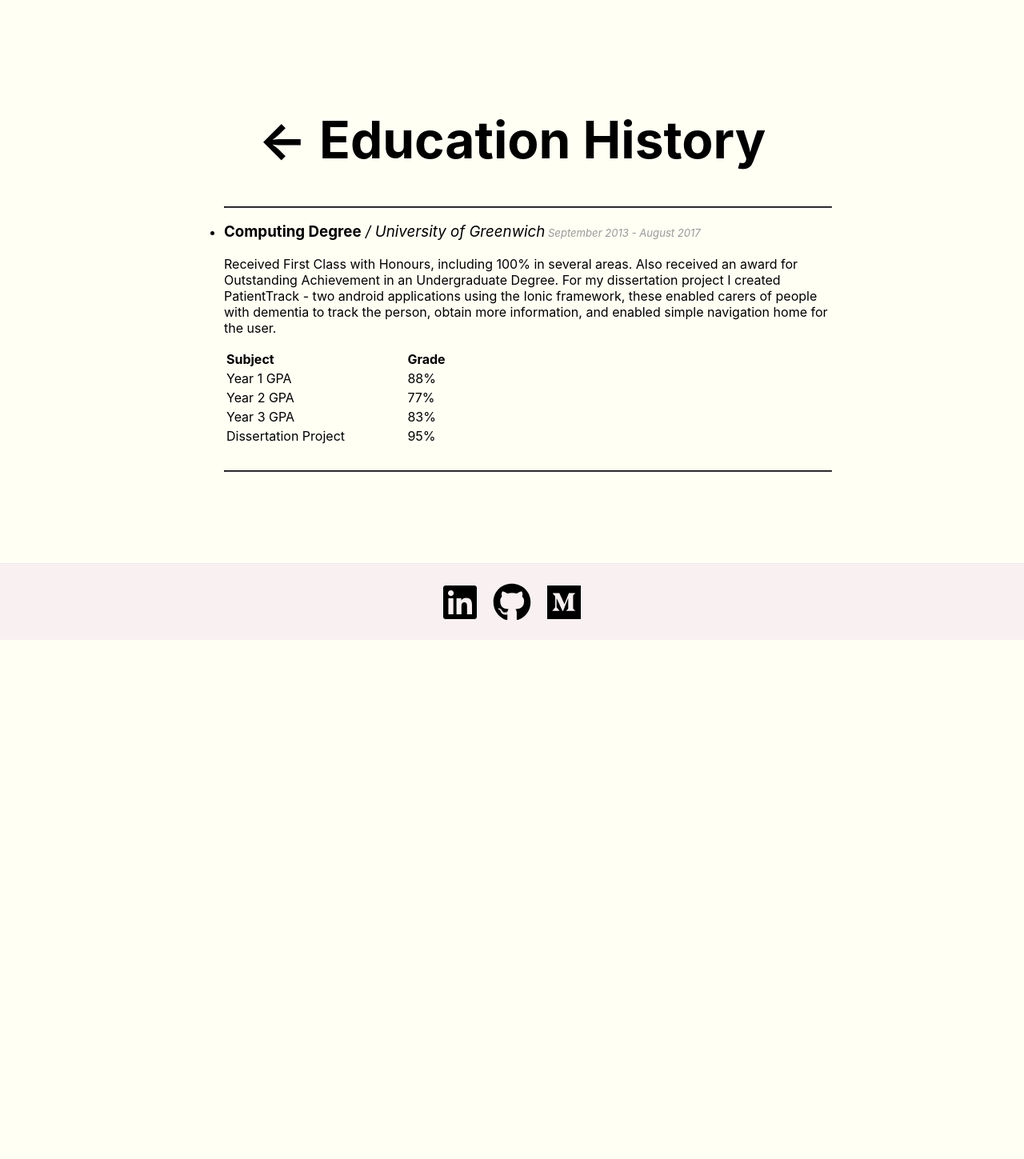
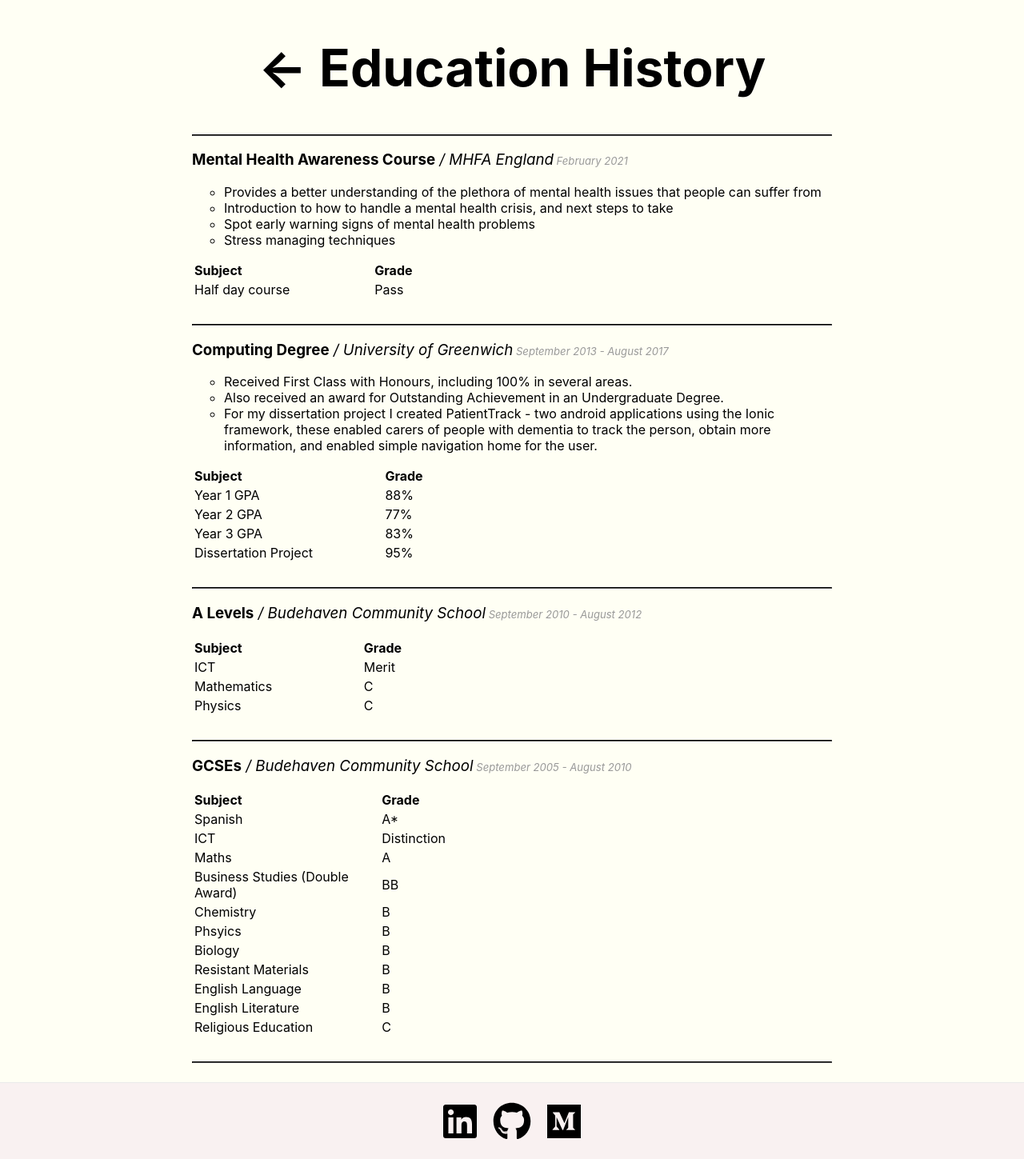
Before and after one commit to JoeScho/website, a Next.js app: page /education in a window 1280 px wide. Shown: the whole page at 80% size. Before the commit the page ends 800 px from the top, so only its background shows below. Built offline with nearby package versions, Linux system fonts and the light colour scheme.

Commit message:
update education

```diff
--- a/data/education.js
+++ b/data/education.js
@@ -1,13 +1,30 @@
 export default [
+  {
+    school: 'MHFA England',
+    level: 'Mental Health Awareness Course',
+    date: 'February 2021',
+    description: [
+      'Provides a better understanding of the plethora of mental health issues that people can suffer from',
+      'Introduction to how to handle a mental health crisis, and next steps to take',
+      'Spot early warning signs of mental health problems',
+      'Stress managing techniques',
+    ],
+    results: [
+      {
+        subject: 'Half day course',
+        grade: 'Pass',
+      },
+    ],
+  },
   {
     school: 'University of Greenwich',
     level: 'Computing Degree',
     date: 'September 2013 - August 2017',
-    description: `Received First Class with Honours, including 100% in several areas.
-
-Also received an award for Outstanding Achievement in an Undergraduate Degree.
-
-For my dissertation project I created PatientTrack - two android applications using the Ionic framework, these enabled carers of people with dementia to track the person, obtain more information, and enabled simple navigation home for the user.`,
+    description: [
+      'Received First Class with Honours, including 100% in several areas.',
+      'Also received an award for Outstanding Achievement in an Undergraduate Degree.',
+      'For my dissertation project I created PatientTrack - two android applications using the Ionic framework, these enabled carers of people with dementia to track the person, obtain more information, and enabled simple navigation home for the user.',
+    ],
     results: [
       {
         subject: 'Year 1 GPA',
@@ -27,4 +44,76 @@ For my dissertation project I created PatientTrack - two android applications us
       },
     ],
   },
+  {
+    school: 'Budehaven Community School',
+    level: 'A Levels',
+    date: 'September 2010 - August 2012',
+    description: [],
+    results: [
+      {
+        subject: 'ICT',
+        grade: 'Merit',
+      },
+      {
+        subject: 'Mathematics',
+        grade: 'C',
+      },
+      {
+        subject: 'Physics',
+        grade: 'C',
+      },
+    ],
+  },
+  {
+    school: 'Budehaven Community School',
+    level: 'GCSEs',
+    date: 'September 2005 - August 2010',
+    description: [],
+    results: [
+      {
+        subject: 'Spanish',
+        grade: 'A*',
+      },
+      {
+        subject: 'ICT',
+        grade: 'Distinction',
+      },
+      {
+        subject: 'Maths',
+        grade: 'A',
+      },
+      {
+        subject: 'Business Studies (Double Award)',
+        grade: 'BB',
+      },
+      {
+        subject: 'Chemistry',
+        grade: 'B',
+      },
+      {
+        subject: 'Phsyics',
+        grade: 'B',
+      },
+      {
+        subject: 'Biology',
+        grade: 'B',
+      },
+      {
+        subject: 'Resistant Materials',
+        grade: 'B',
+      },
+      {
+        subject: 'English Language',
+        grade: 'B',
+      },
+      {
+        subject: 'English Literature',
+        grade: 'B',
+      },
+      {
+        subject: 'Religious Education',
+        grade: 'C',
+      },
+    ],
+  },
 ];
--- a/pages/education.js
+++ b/pages/education.js
@@ -14,7 +14,7 @@ export default function Education() {
           <a className="plainlink" href="/">&larr;</a> Education History
         </h1>
 
-        <ul>
+        <ul className="entry">
           <hr />
           {
             educationHistory.map((education) => (
@@ -23,7 +23,11 @@ export default function Education() {
                   <company> / {education.school}</company>
                   <date> {education.date}</date>
                 </h3>
-                <p>{education.description}</p>
+                <ul className="entrydescription">
+                  {education.description.map(
+                    (description) => <li key={description}>{description}</li>,
+                  )}
+                </ul>
                 <table>
                   <tr key='headers'>
                     <th>Subject</th>
--- a/pages/index.js
+++ b/pages/index.js
@@ -21,7 +21,7 @@ export default function Home() {
         </p>
 
         <p className="intro">
-          I'm Joe, a software engineer at <a className="plainlink" href="https://www.yld.io/" target="_blank" >YLD</a> 🧑‍💻
+          I'm Joe, a software engineer at <strong><a className="plainlink" href="https://www.yld.io/" target="_blank" >YLD</a></strong> 🧑‍💻
           <br/>Passionate about open source, best practices, and environmental issues.
         </p>
 
```
